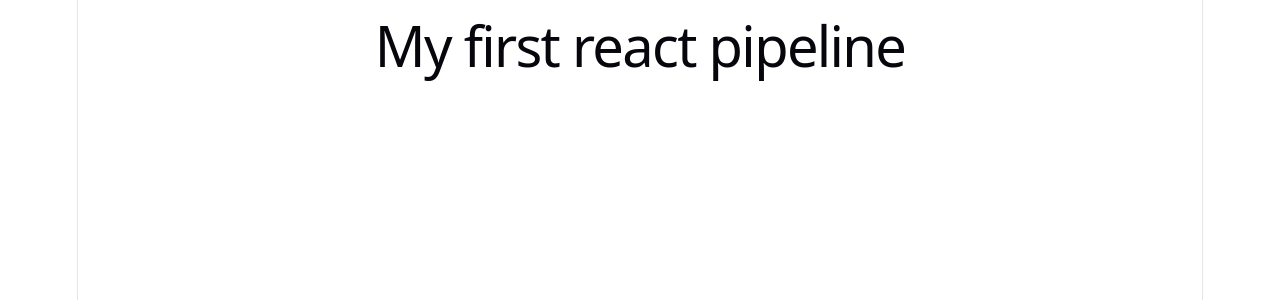
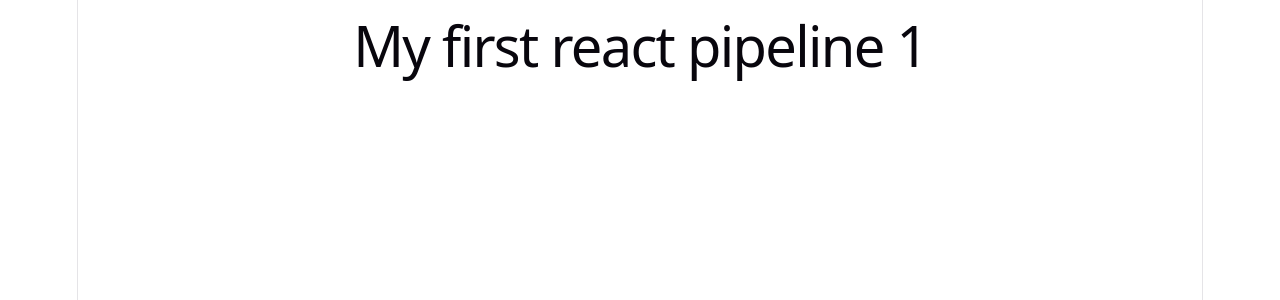
Before and after one commit to 42gagandeep/my-react-pipeline, a React (Vite) app: page / in a window 1280 px wide. Shown: the top 300 px of the page. Built offline with nearby package versions, Linux system fonts and the light colour scheme.

Commit message:
changes 2

```diff
--- a/src/App.jsx
+++ b/src/App.jsx
@@ -9,7 +9,7 @@ function App() {
 
   return (
     <>
-      <h1>My first react pipeline</h1>
+      <h1>My first react pipeline 1</h1>
     </>
   )
 }
```
